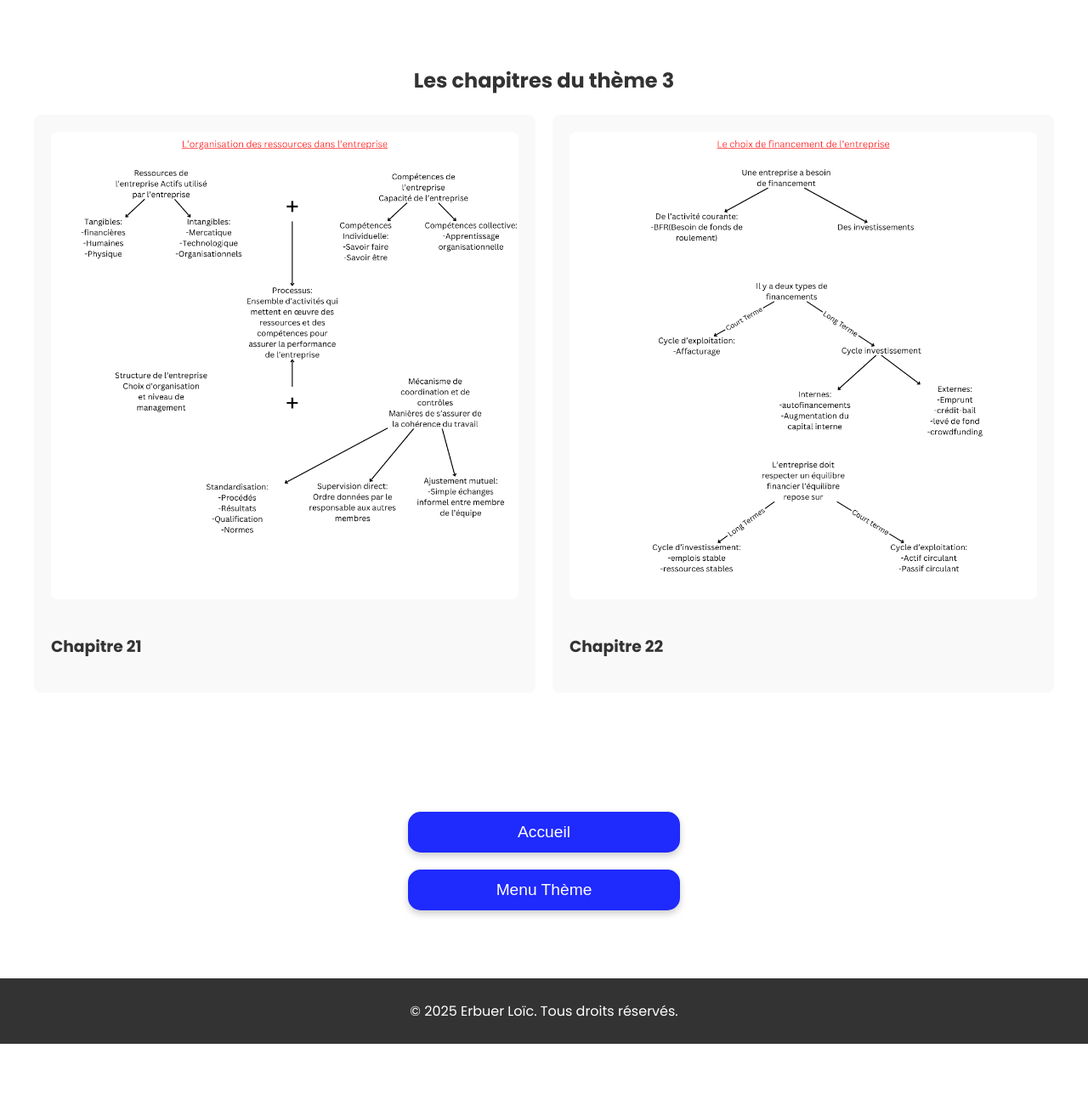
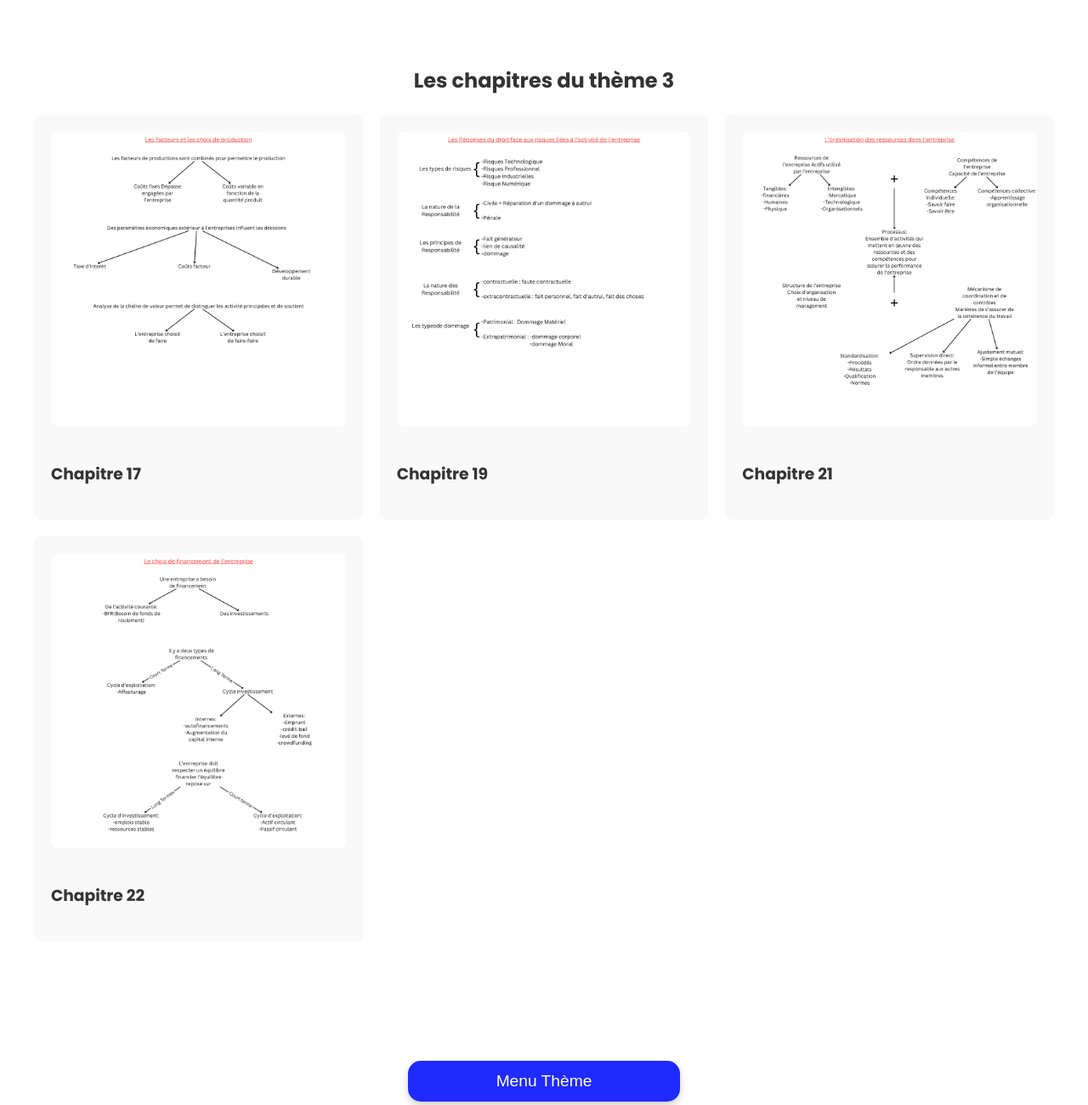
Before and after one commit to LeTueurV/revision, a plain HTML site: page Image/CEJM/Theme3/CEJM.html in a window 1280 px wide. Shown: the part 300-1600 px from the top of the page at 85% size. Before the commit the page ends 1528 px from the top, so only its background shows below. Drawn offline with Linux system fonts and the light colour scheme.

Commit message:
Add chapters and images to CEJM themes
Added new chapter entries and corresponding images for Theme 3 (chap17.png, chap19.png) and Theme 4 (chap15.png, chap16.png) in CEJM. Updated HTML files to display these chapters and improved the order of navigation buttons. Adjusted footer CSS for better positioning. Commented out unused sections in index.html.

```diff
--- a/Image/CEJM/Theme3/CEJM.html
+++ b/Image/CEJM/Theme3/CEJM.html
@@ -25,6 +25,17 @@
         <h2>Les chapitres du thème 3</h2>
 
         <div class="project-grid">
+
+            <div class="project">
+                <img src="chap17.png" alt="chapitre 21">
+                <h3>Chapitre 17</h3>
+            </div>
+
+            <div class="project">
+                <img src="chap19.png" alt="chapitre 21">
+                <h3>Chapitre 19</h3>
+            </div>
+
             <div class="project">
                 <img src="chap21.png" alt="chapitre 21">
                 <h3>Chapitre 21</h3>
@@ -42,12 +53,14 @@
     </section>
 
     <section>
+        <form action="../../../Matiere/CEJM.html">
+            <input type="submit" value="Menu Thème">
+        </form>
+
         <form action="../../../index.html">
             <input type="submit" value="Accueil">
         </form>
-        <form action="../../../Matiere/CEJM.html">
-            <input type="submit" value="Menu Thème">
-        </form>
+
     </section>
 
     <footer>
--- a/style/Styles.css
+++ b/style/Styles.css
@@ -150,6 +150,8 @@ footer {
     color: #fff;
     text-align: center;
     padding: 10px 20px;
+    position: relative;
+    bottom: 0;
 }
 
 /* Modal Styles */
```
Also changed, not shown: Image/CEJM/Theme1/CEJM.html (+5 -3 lines), Image/CEJM/Theme2/CEJM.html (+5 -3 lines), Image/CEJM/Theme4/CEJM.html (+15 -3 lines), index.html (+3 -0 lines), Image/CEJM/Theme3/chap17.png (added), Image/CEJM/Theme3/chap19.png (added), Image/CEJM/Theme4/chap15.png (added), Image/CEJM/Theme4/chap16.png (added).
